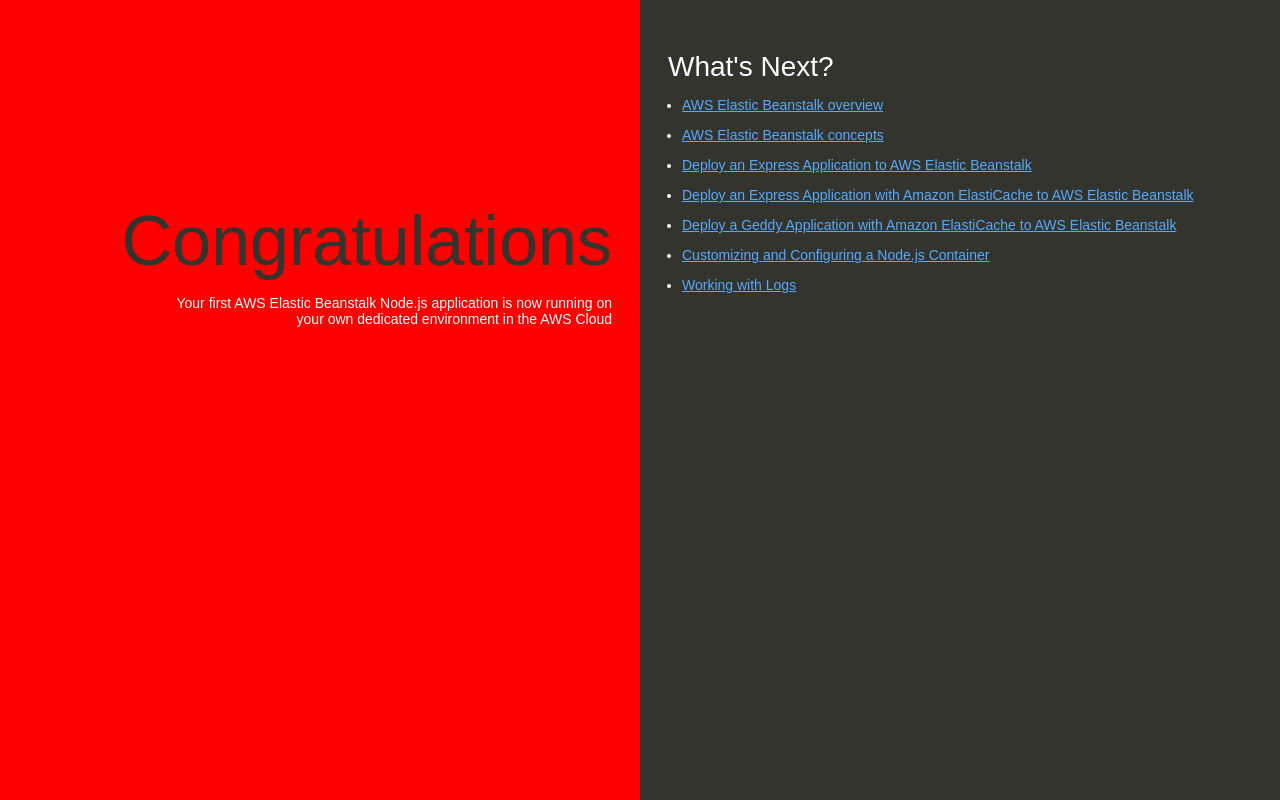
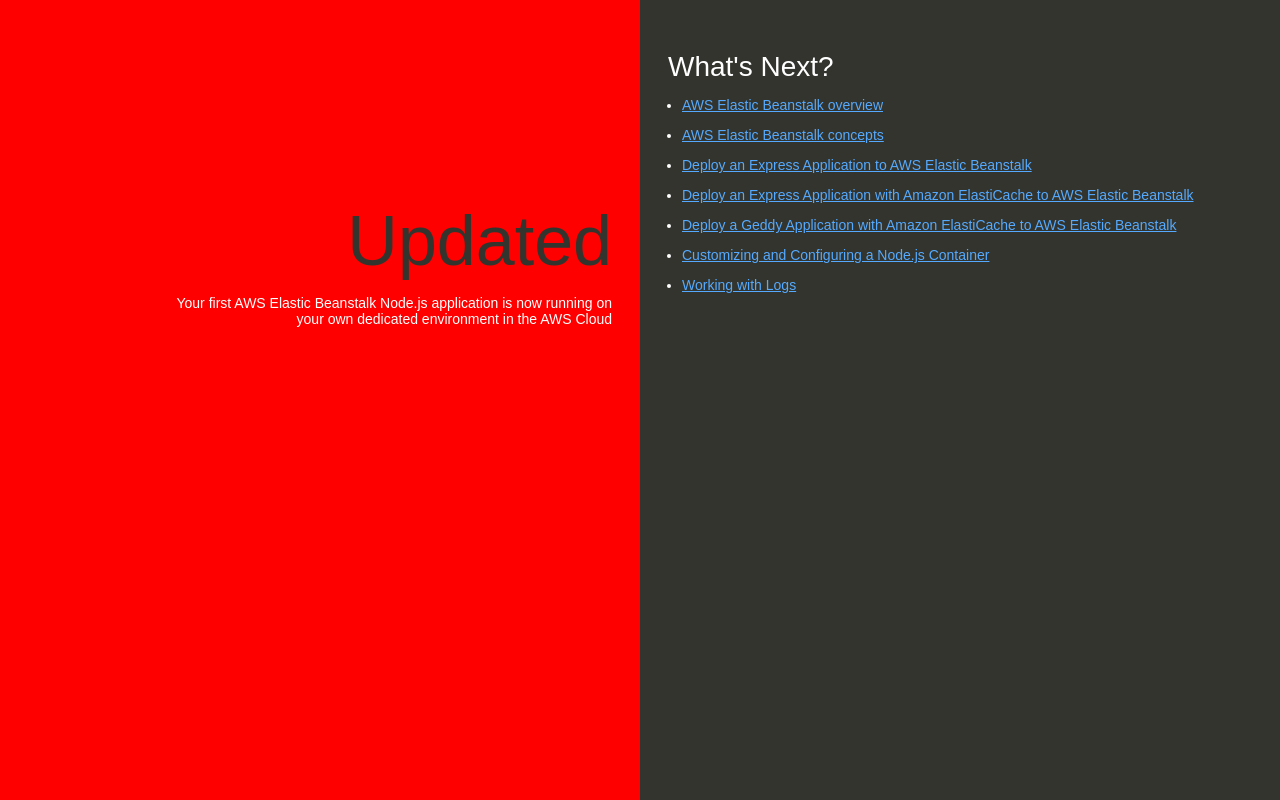
Before and after one commit to pmehta1906/my-nodejs-app, a website: page index.html in a window 1280 px wide. Drawn offline with Linux system fonts and the light colour scheme.

Commit message:
Update index.html

```diff
--- a/index.html
+++ b/index.html
@@ -74,7 +74,7 @@
   </head>
   <body>
     <div class="textColumn">
-      <h1>Congratulations</h1>
+      <h1>Updated</h1>
       <p>Your first AWS Elastic Beanstalk Node.js application is now running on your own dedicated environment in the AWS Cloud</p>
     </div>
     <div class="linksColumn">
```
